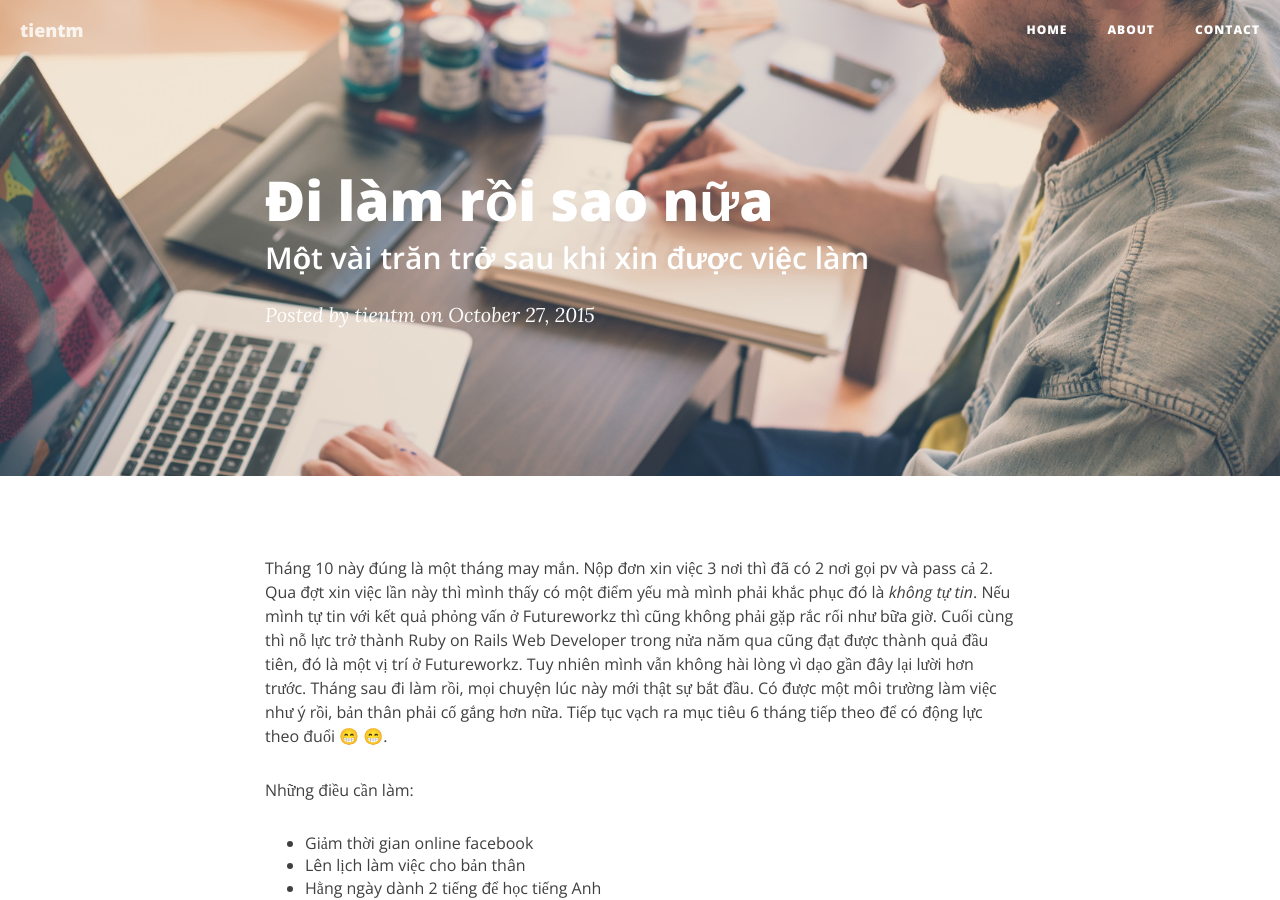
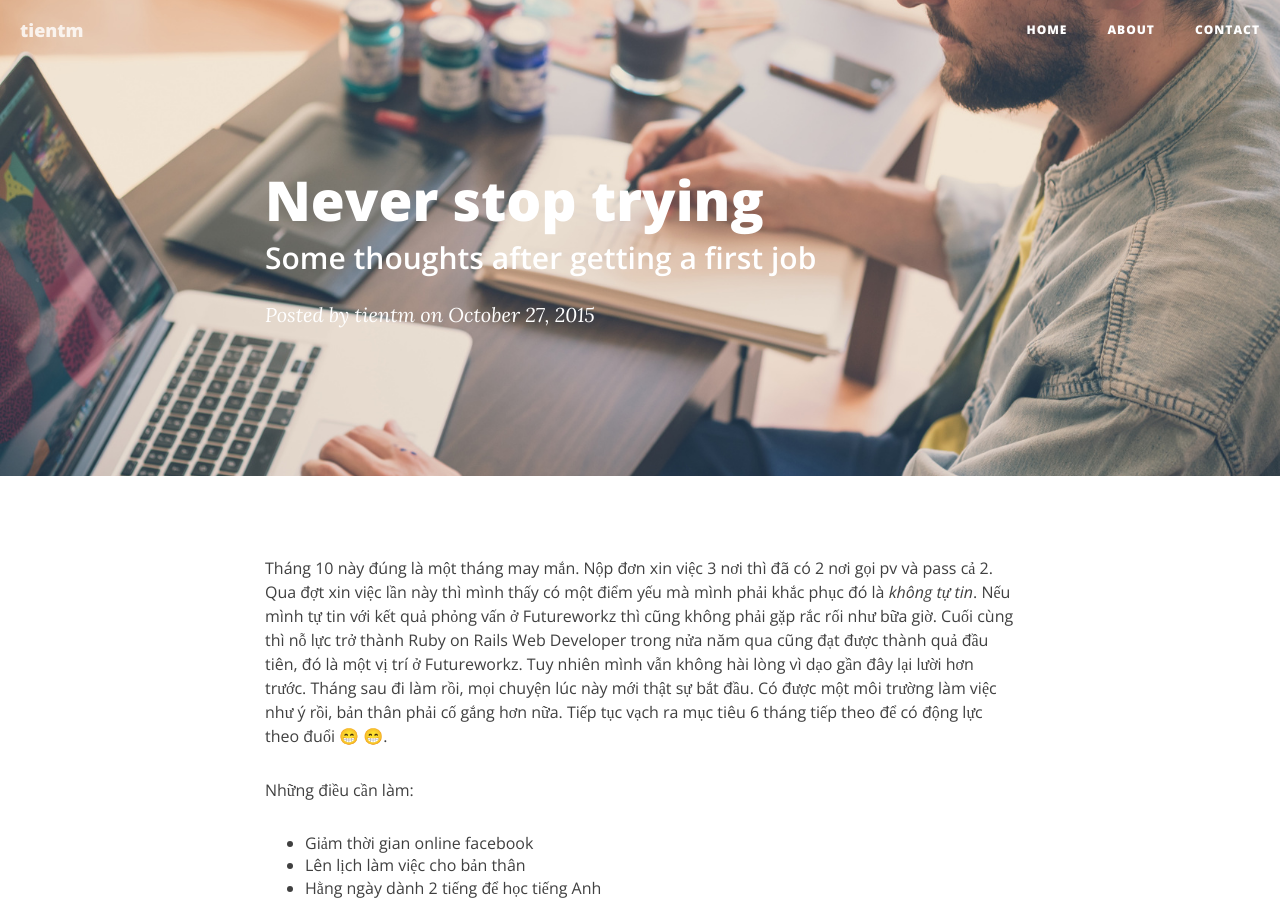
Before and after one commit to taminhtien/taminhtien.github.io, a Jekyll site: the page built from _posts/2015-10-27-di-lam-roi-sao-nua.markdown, in a window 1280 px wide and 900 px high. Built offline with Jekyll 4.4.1, drawn with Linux system fonts in a browser that asks for light colours; nearby versions of some CDN libraries; emoji names are drawn with the system emoji font.

Commit message:
Update title and description

```diff
--- a/_posts/2015-10-27-di-lam-roi-sao-nua.markdown
+++ b/_posts/2015-10-27-di-lam-roi-sao-nua.markdown
@@ -1,7 +1,7 @@
 ---
 layout:     post
-title:      "Đi làm rồi sao nữa"
-subtitle:   "Một vài trăn trở sau khi xin được việc làm"
+title:      "Never stop trying"
+subtitle:   "Some thoughts after getting a first job"
 date:       2015-10-27 12:00:00
 author:     "tientm"
 header-img: "img/working.jpg"
```
